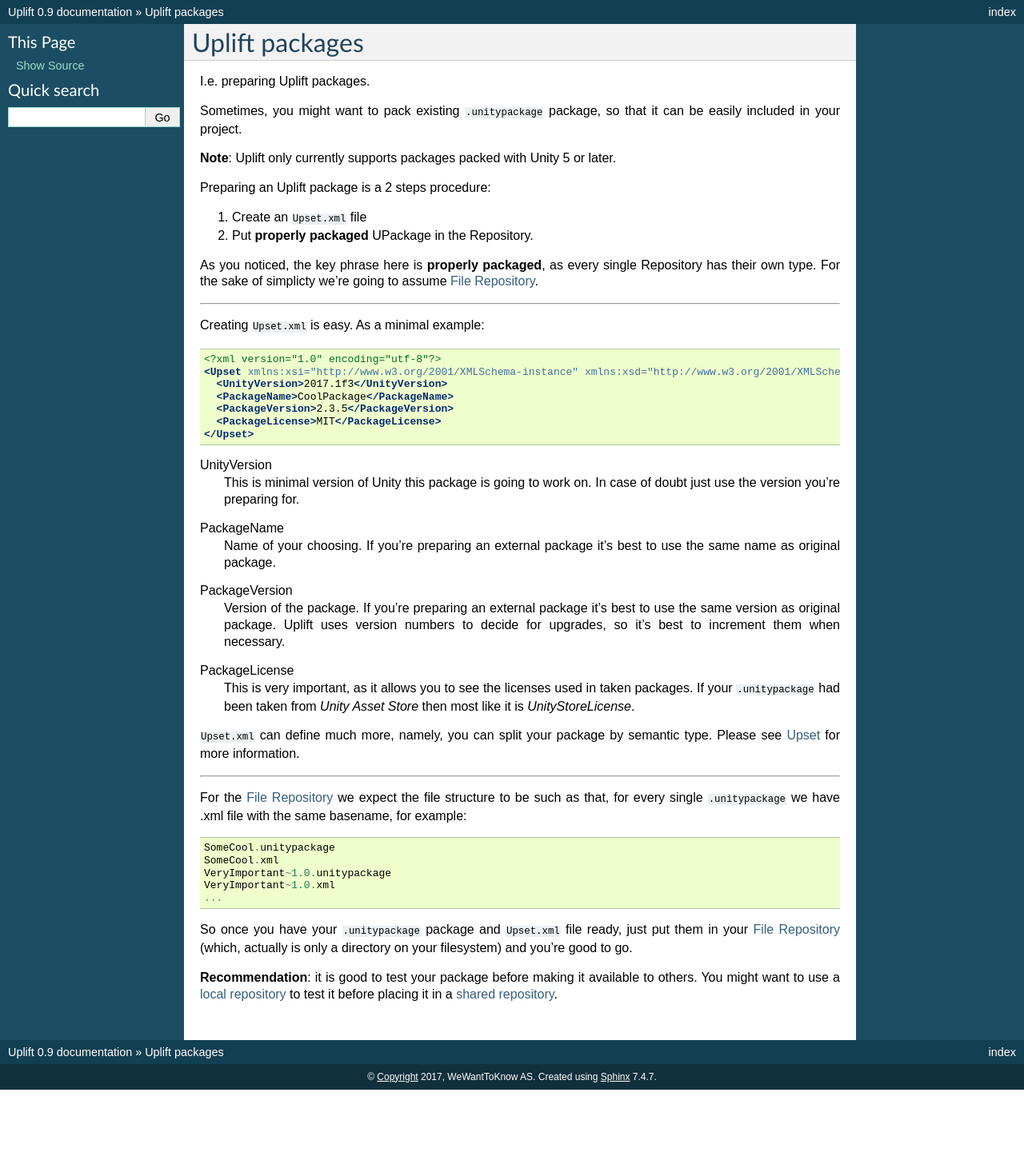
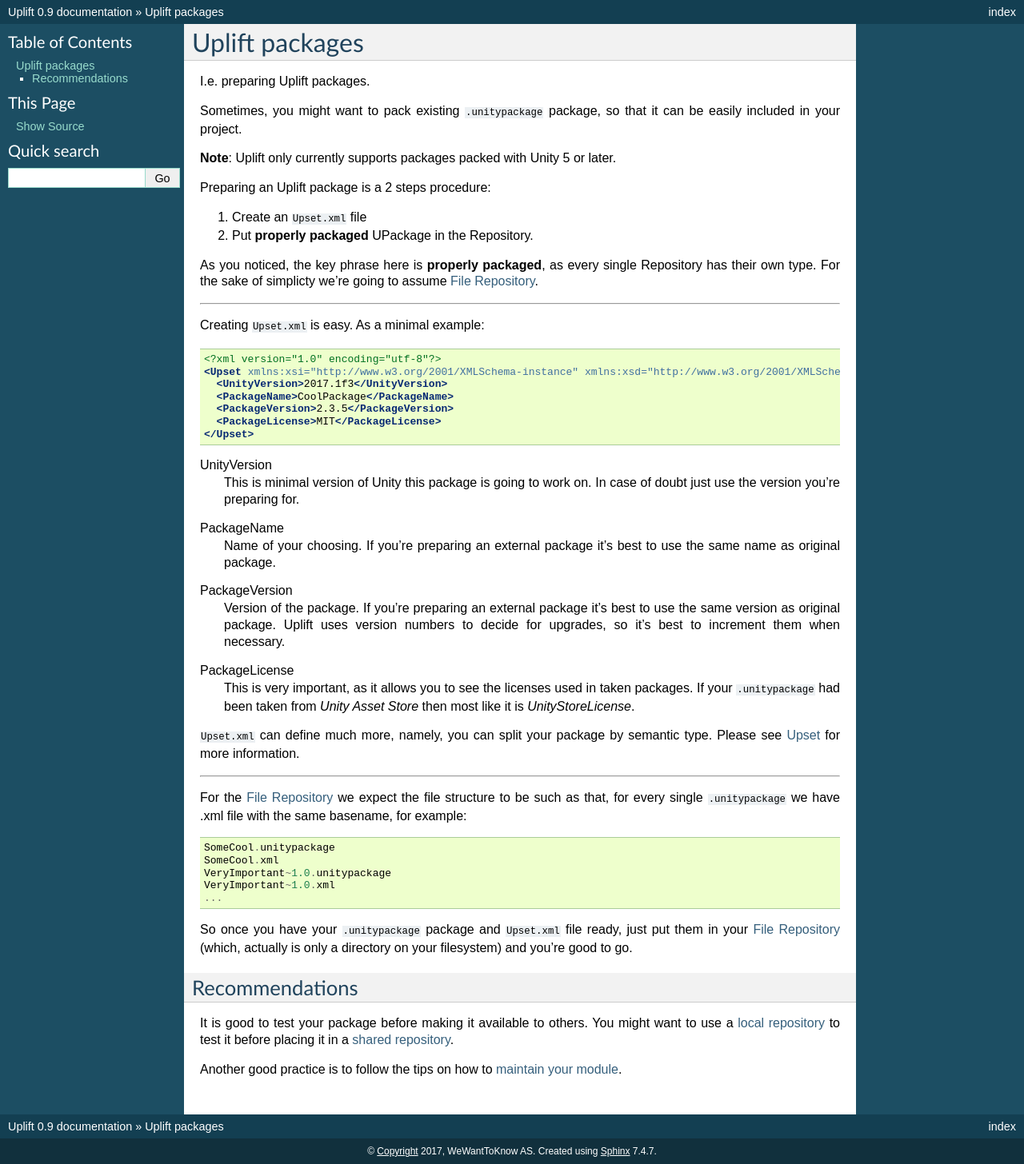
Before and after one commit to DragonBox/uplift-documentation, a Sphinx documentation site: the page built from source/howto/uplifting_packages.rst, in a window 1280 px wide. Shown: the whole page at 80% size. Built offline with Sphinx 7.4.7, drawn with Linux system fonts in a browser that asks for light colours; before the commit the page ends 1363 px from its top, so only the background shows below that.

Commit message:
Document maintaining modules

```diff
--- a/source/howto/index.rst
+++ b/source/howto/index.rst
@@ -20,3 +20,4 @@
 .. include:: package_versioning.rst
 .. include:: guid-fragility.rst
 .. include:: version_control_with_uplift.rst
+.. include:: maintain_modules.rst
--- a/source/howto/uplifting_packages.rst
+++ b/source/howto/uplifting_packages.rst
@@ -10,6 +10,7 @@ Sometimes, you might want to pack existing ``.unitypackage`` package, so that it
 Preparing an Uplift package is a 2 steps procedure:
 
 1. Create an ``Upset.xml`` file
+
 2. Put **properly packaged** UPackage in the Repository.
 
 As you noticed, the key phrase here is **properly packaged**, as every single :doc:`Repository <repository/types>` has their own type.
@@ -67,6 +68,12 @@ ready, just put them in your `../repository/file_repository` (which, actually is
 a directory on your filesystem) and you're good to go.
 
 
+Recommendations
+---------------
+
 .. _testing_uplifted_packages:
 
-**Recommendation**: it is good to test your package before making it available to others. You might want to use a `local repository<add_local_repository>` to test it before placing it in a `shared repository<add_repository>`.
+It is good to test your package before making it available to others. You might want to use a `local repository<add_local_repository>` to test it before placing it in a `shared repository<add_repository>`.
+
+
+Another good practice is to follow the tips on how to `maintain your module<maintain_modules>`.
```
Also changed, not shown: source/howto/maintain_modules.rst (added, +60 -0 lines).
